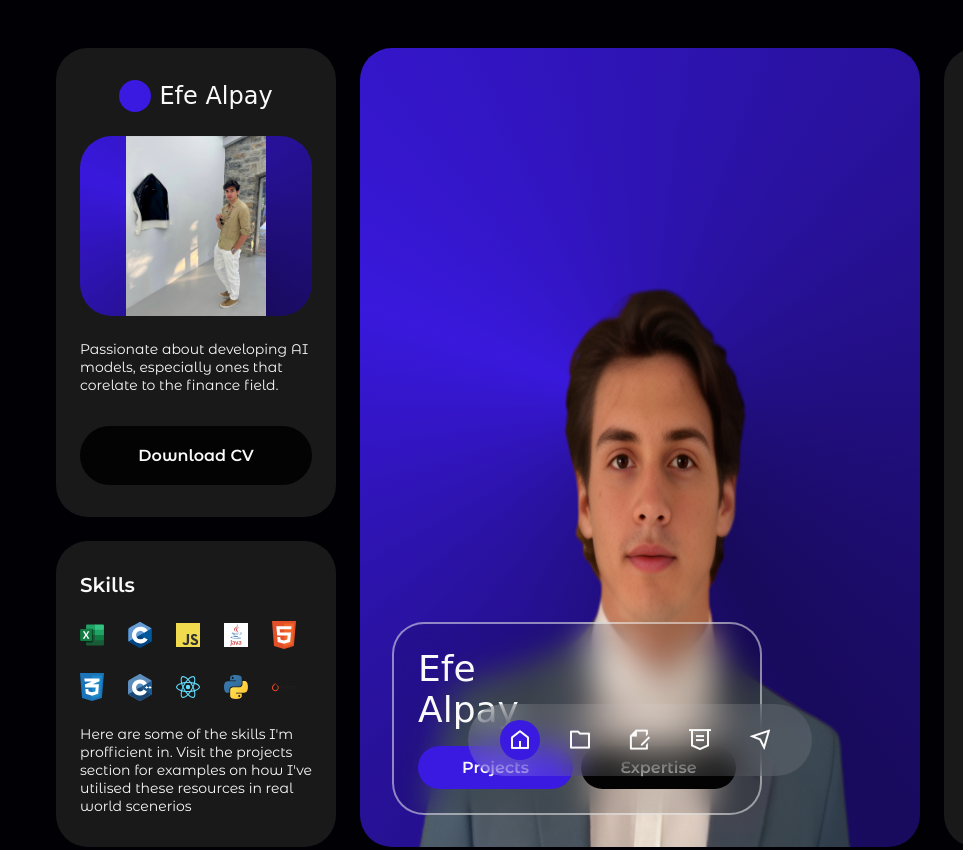
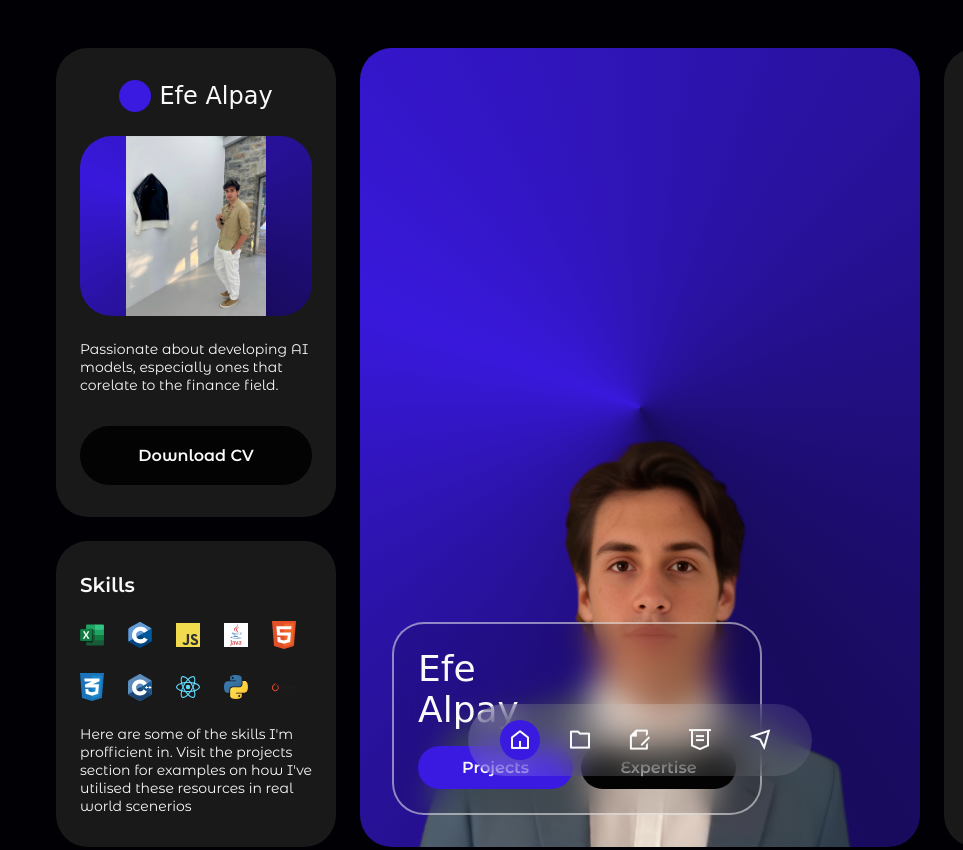
Before and after one commit to efealpay01/E-Portfolio, a plain HTML site: page index.html in a window 1280 px wide. Shown: the top 850 px of the page, 0-963 px from the left. Drawn offline with nearby package versions, Linux system fonts and the light colour scheme; a web font is replaced by a local one.

Commit message:
change for medium screens

```diff
--- a/SRC/Sytling/style.css
+++ b/SRC/Sytling/style.css
@@ -708,6 +708,10 @@ img {
     grid-template-columns: 380px;
     justify-content: center;
   }
+
+  .perfil__img {
+    height: auto;
+  }
 }
 
 @media screen and (min-width: 768px) {
@@ -718,6 +722,11 @@ img {
   .perfil {
     height: 100%;
   }
+
+  .perfil__img {
+    height: auto;
+  }
+
   .projects__container,
   .services__container {
     grid-template-columns: repeat(2, 350px);
```
